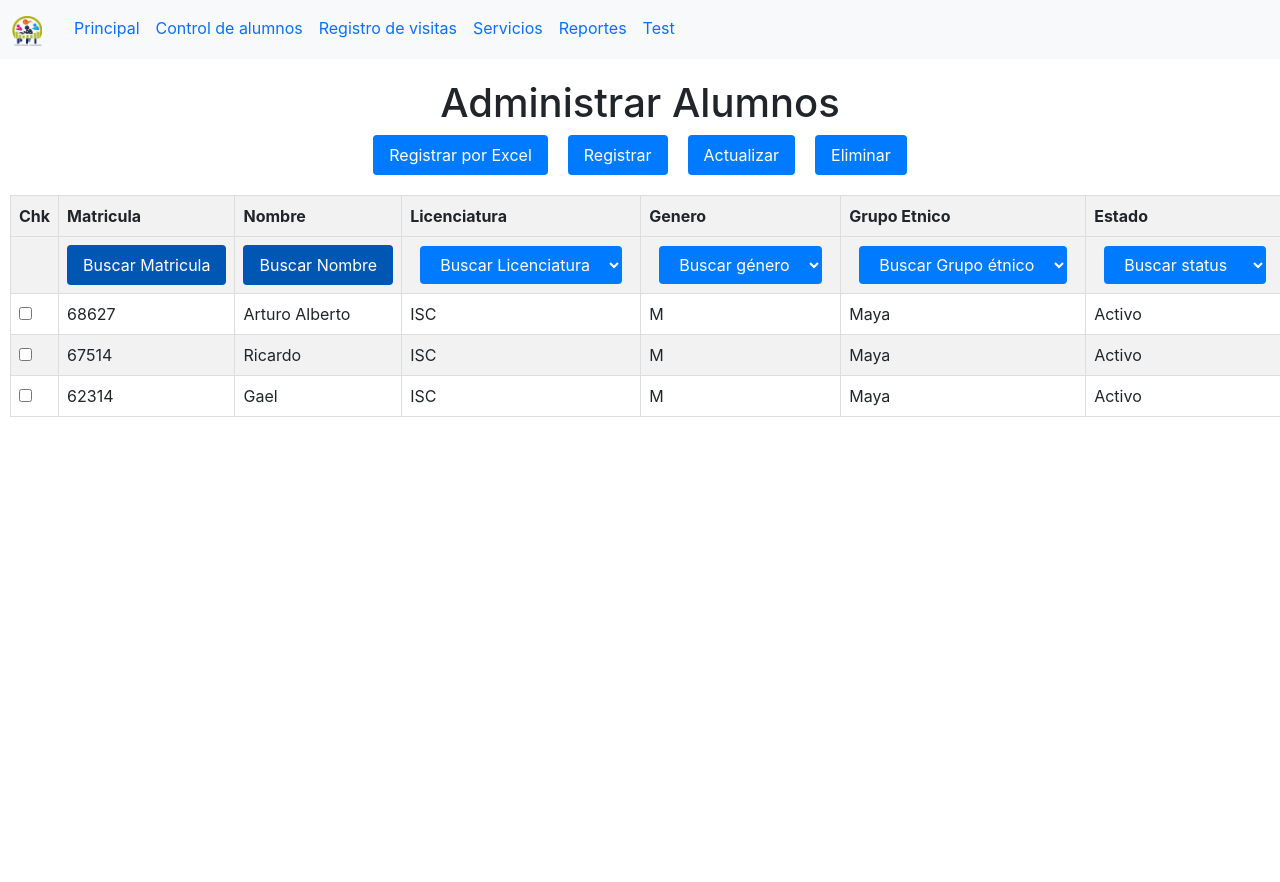
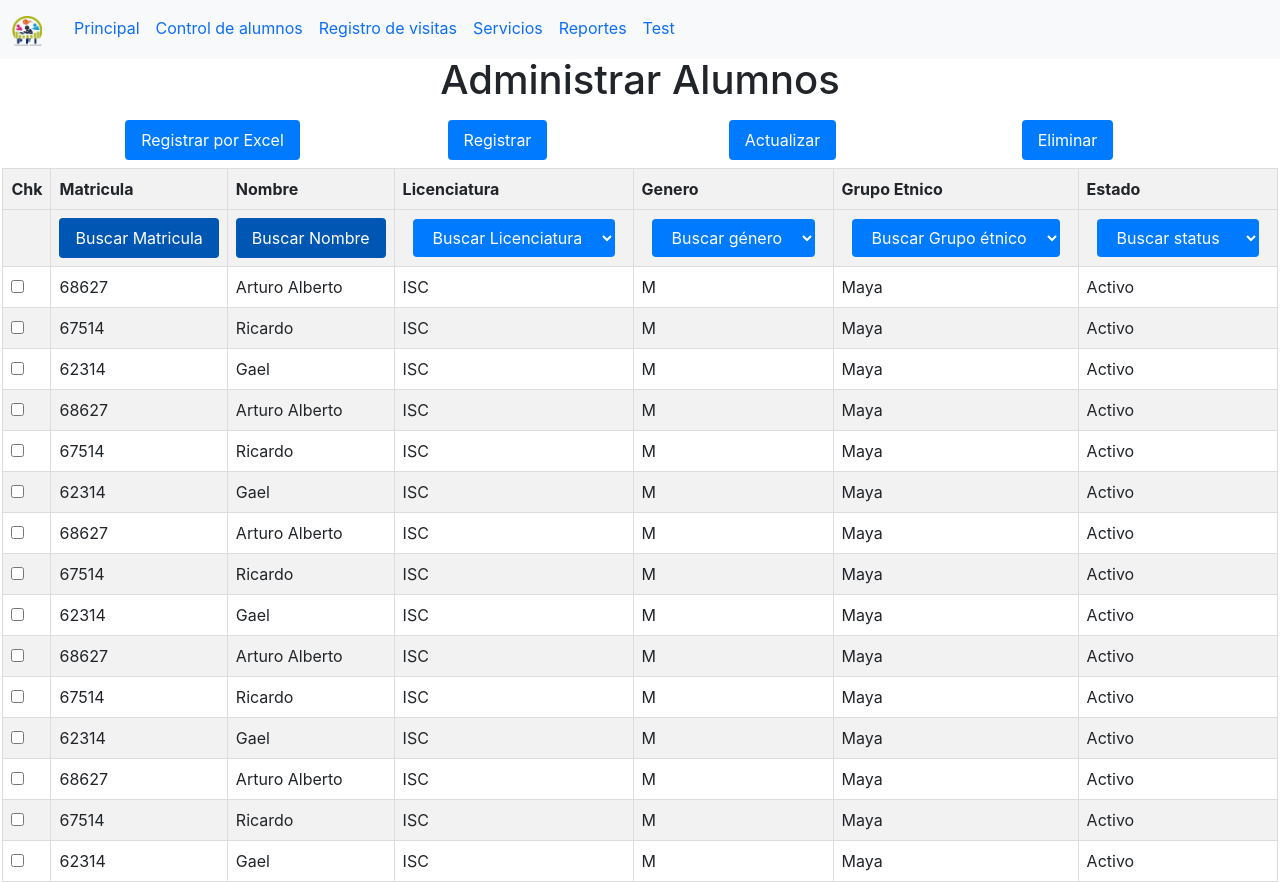
Before and after one commit to ricardoMogas/pfi-management-frontend, a React (Vite) app: page /StudentControl in a window 1280 px wide. Before the commit the page ends 800 px from the top, so only its background shows below. Built offline with nearby package versions, Linux system fonts and the light colour scheme.

Commit message:
scroll navbar arreglado

```diff
--- a/src/components/NavBar.jsx
+++ b/src/components/NavBar.jsx
@@ -6,8 +6,8 @@ const NavBar = (routes) => {
         console.log(routes);
     }, []);
     return (
-        <nav className="navbar navbar-expand-lg navbar-light bg-light">
-            <div className="container-fluid"    >
+        <nav className="navbar navbar-expand-lg navbar-light bg-light fixed-top">
+            <div className="container-fluid">
                 <ul className="nav nav-underline">
                     <a className="navbar-brand" href="#">
                         <img
--- a/src/css/index.css
+++ b/src/css/index.css
@@ -20,4 +20,5 @@ body {
     sans-serif;
   -webkit-font-smoothing: antialiased;
   -moz-osx-font-smoothing: grayscale;
+  padding-top: 56px;
 }
--- a/src/pages/StudentControl.jsx
+++ b/src/pages/StudentControl.jsx
@@ -2,6 +2,18 @@ import React, { useState } from 'react';
 
 export default function StudentControl() {
     const [alumnos, setAlumnos] = useState([
+        { nombre: 'Arturo Alberto', matricula: '68627', lic:'ISC', Genero:'M', GroT:'Maya', Estado:'Activo', checked: false },
+        { nombre: 'Ricardo', matricula: '67514', lic:'ISC', Genero:'M', GroT:'Maya', Estado:'Activo', checked: false },
+        { nombre: 'Gael', matricula: '62314', lic:'ISC', Genero:'M', GroT:'Maya', Estado:'Activo', checked: false },
+        { nombre: 'Arturo Alberto', matricula: '68627', lic:'ISC', Genero:'M', GroT:'Maya', Estado:'Activo', checked: false },
+        { nombre: 'Ricardo', matricula: '67514', lic:'ISC', Genero:'M', GroT:'Maya', Estado:'Activo', checked: false },
+        { nombre: 'Gael', matricula: '62314', lic:'ISC', Genero:'M', GroT:'Maya', Estado:'Activo', checked: false },
+        { nombre: 'Arturo Alberto', matricula: '68627', lic:'ISC', Genero:'M', GroT:'Maya', Estado:'Activo', checked: false },
+        { nombre: 'Ricardo', matricula: '67514', lic:'ISC', Genero:'M', GroT:'Maya', Estado:'Activo', checked: false },
+        { nombre: 'Gael', matricula: '62314', lic:'ISC', Genero:'M', GroT:'Maya', Estado:'Activo', checked: false },
+        { nombre: 'Arturo Alberto', matricula: '68627', lic:'ISC', Genero:'M', GroT:'Maya', Estado:'Activo', checked: false },
+        { nombre: 'Ricardo', matricula: '67514', lic:'ISC', Genero:'M', GroT:'Maya', Estado:'Activo', checked: false },
+        { nombre: 'Gael', matricula: '62314', lic:'ISC', Genero:'M', GroT:'Maya', Estado:'Activo', checked: false },
         { nombre: 'Arturo Alberto', matricula: '68627', lic:'ISC', Genero:'M', GroT:'Maya', Estado:'Activo', checked: false },
         { nombre: 'Ricardo', matricula: '67514', lic:'ISC', Genero:'M', GroT:'Maya', Estado:'Activo', checked: false },
         { nombre: 'Gael', matricula: '62314', lic:'ISC', Genero:'M', GroT:'Maya', Estado:'Activo', checked: false },
@@ -55,15 +67,23 @@ export default function StudentControl() {
     };
 
     return (
-        <div className="container">
-            <h1 style={{ textAlign: 'center' }}>Administrar Alumnos</h1>
-            <div className="button-container">
-                <button className="btn-primary" onClick={() => alert('Función de registro por Excel en desarrollo...')}>Registrar por Excel</button>
-                <button className="btn-primary" onClick={handleAbrirModal}>Registrar</button>
-                <button className="btn-primary" onClick={() => alert('Función de actualización en desarrollo...')}>Actualizar</button>
-                <button className="btn-primary" onClick={handleEliminarAlumno}>Eliminar</button>
+        <div className="container text-center">
+            <h1>Administrar Alumnos</h1>
+            <div className="row justify-content-center">
+                <div className='col m-2'>
+                    <button className="btn btn-primary" onClick={() => alert('Función de registro por Excel en desarrollo...')}>Registrar por Excel</button>
+                </div>
+                <div className='col m-2'>
+                    <button className="btn btn-primary" onClick={handleAbrirModal}>Registrar</button>
+                </div>
+                <div className='col m-2'>
+                    <button className="btn btn-primary" onClick={() => alert('Función de actualización en desarrollo...')}>Actualizar</button>
+                </div>
+                <div className='col m-2'>
+                    <button className="btn btn-primary" onClick={handleEliminarAlumno}>Eliminar</button>
+                </div>
             </div>
-            <div className="table-container">
+            <div className='row justify-content-center'>
                 <table>
                     <thead>
                         <tr>
@@ -122,7 +142,7 @@ export default function StudentControl() {
                             </td>
                         </tr>
                     </thead>
-                    <tbody>
+                    <tbody className='tableBody'>
                         {alumnos.map((alumno, index) => (
                             <tr key={index}>
                                 <td><input type="checkbox" checked={alumno.checked} onChange={() => handleCheckboxChange(index)} /></td>
@@ -202,19 +222,6 @@ export default function StudentControl() {
             <style>
                 {`
                     /* Estilos anteriores */
-                    .container {
-                        max-width: 800px;
-                        margin: auto;
-                        padding: 20px;
-                    }
-                    .table-container table {
-                        margin-left: -250px;
-                    }
-                    table {
-                        width: 100%;
-                        border-collapse: collapse;
-                        margin-top: 20px;
-                    }
                     th, td {
                         border: 1px solid #ddd;
                         padding: 8px;
@@ -260,15 +267,6 @@ export default function StudentControl() {
                     }
                     .btn-secondary {
                         background-color: #0056b3;
-                        color: #fff;
-                        border: none;
-                        cursor: pointer;
-                        padding: 8px 16px;
-                        font-size: 16px;
-                        border-radius: 4px;
-                    }
-                    .select-primary {
-                        background-color: #007bff;
                         color: #fff;
                         border: none;
                         cursor: pointer;
```
